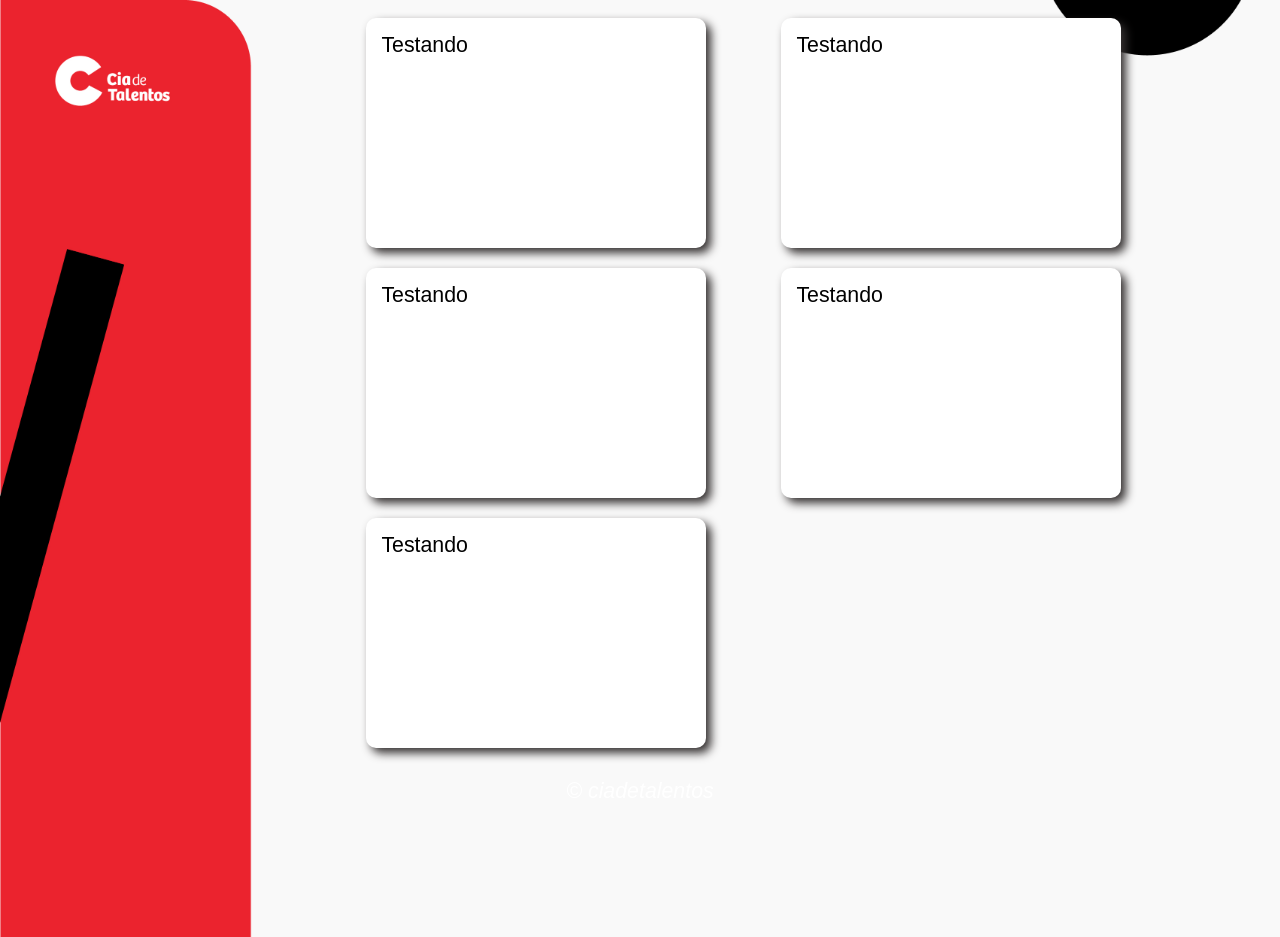
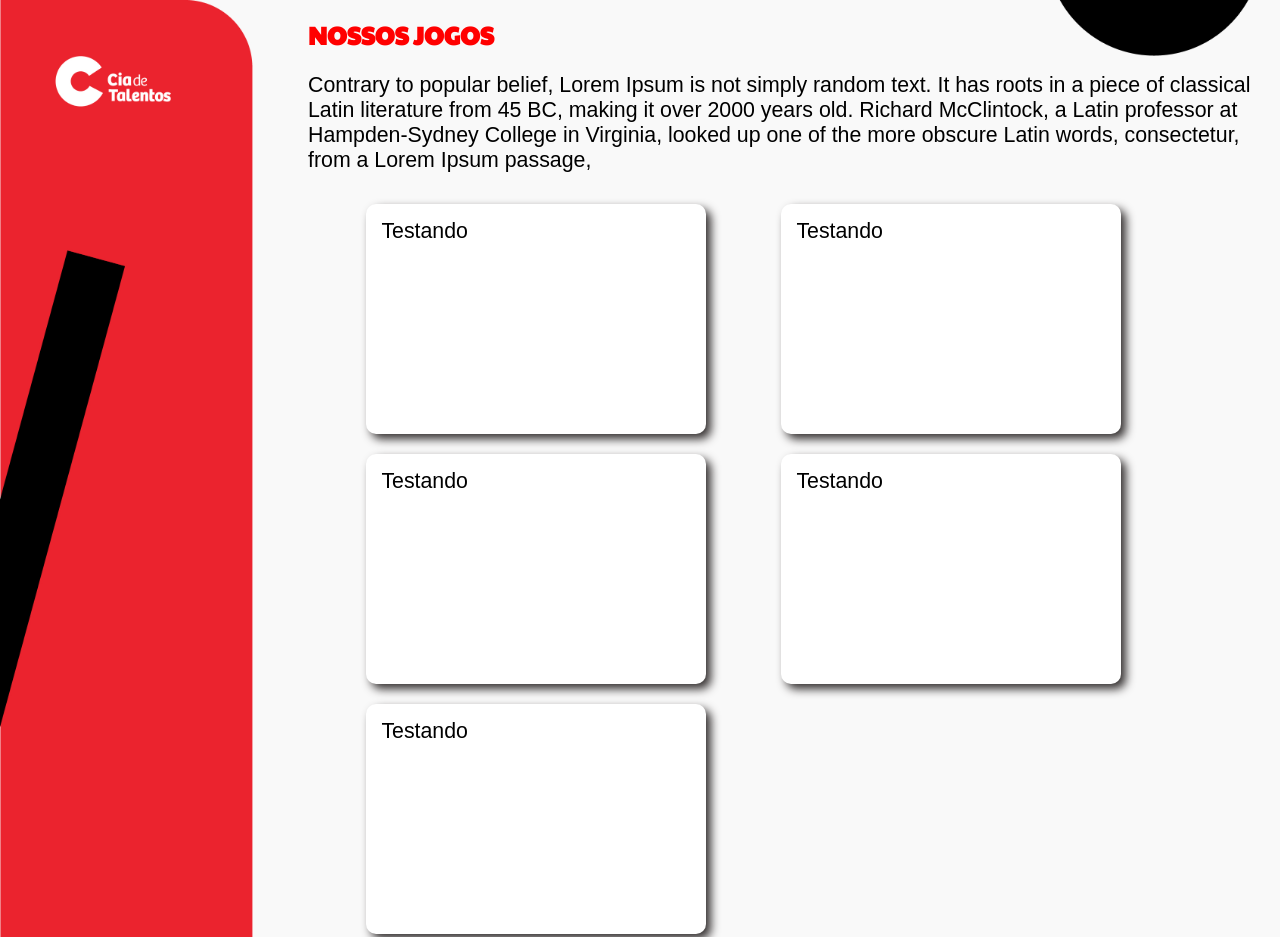
Before and after one commit to lidiamariano/LP, a plain HTML site: page modelo.html in a window 1280 px wide. Shown: the top 937 px of the page. Drawn offline with Linux system fonts and the light colour scheme.

Commit message:
att header

```diff
--- a/estilo.css
+++ b/estilo.css
@@ -8,13 +8,16 @@ body {
     background-position: left top;
     min-height: 1500px;
     min-width: 1000px;
-
 }
-
-img {
-    margin-left: 50px;
+h1{
+    font-family: 'Paytone One', sans-serif;
+    font-size: 25px;
+    margin-left: 300px;
+    color: red;
 }
-
+p{
+    margin-left: 300px;
+}
 .navbar {
     width: 215vh;
     height: 7px;
--- a/modelo.html
+++ b/modelo.html
@@ -6,10 +6,17 @@
     <meta name="viewport" content="width=device-width, initial-scale=1.0">
     <title>LP_MINIME</title>
     <link rel="stylesheet" href="estilo.css">
+    <style>
+        @import url('https://fonts.googleapis.com/css2?family=Paytone+One&display=swap');
+    </style>
 </head>
 <body>
     <header>
-
+        <h1>NOSSOS JOGOS</h1>
+        <p>Contrary to popular belief, Lorem Ipsum is not simply random text.
+            It has roots in a piece of classical Latin literature from 45 BC, making it over 2000 years old.
+            Richard McClintock, a Latin professor at Hampden-Sydney College in Virginia,
+            looked up one of the more obscure Latin words, consectetur, from a Lorem Ipsum passage, </p>
     </header>
     <div class="cards">
         <section class="jogo1">
```
